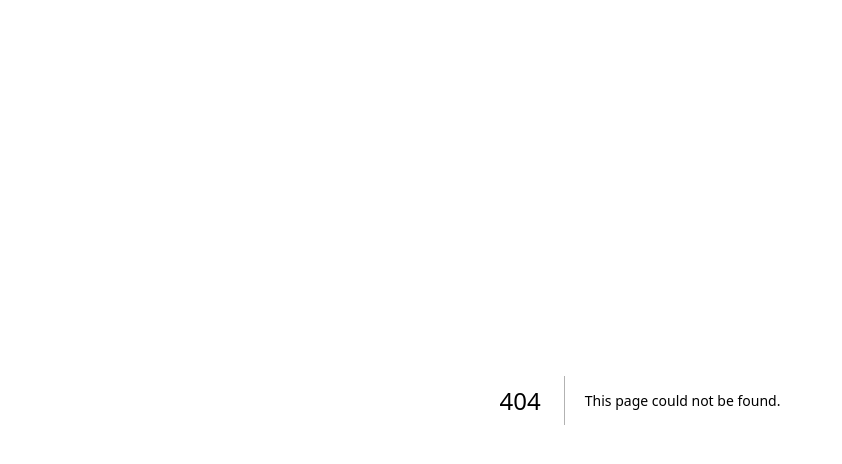
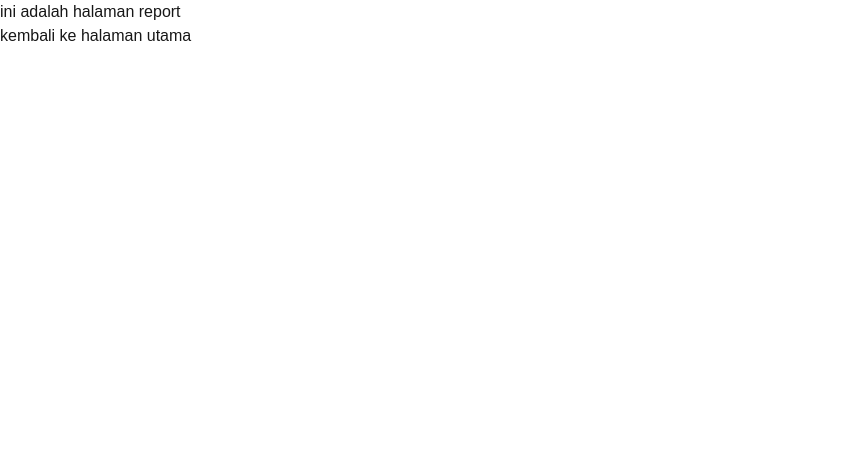
Before and after one commit to MuhamadAndris/RoverApp, a Next.js app: page /report in a window 1280 px wide. Before the commit this address had no page. Shown: the top 464 px of the page, without its empty margins (0-842 px from the left). Built offline with nearby package versions, Linux system fonts and the light colour scheme.

Commit message:
menambahkan tombol untuk bolak balik dari home ke report dan sebaliknya

```diff
--- a/app/page.tsx
+++ b/app/page.tsx
@@ -1,8 +1,10 @@
+import Link from "next/link";
 
 export default function Home() {
   return (
     <>
       <h1>ini adalah halaman utama</h1>
+      <Link href="/report">ke halaman report</Link>
     </>
   )
 }
--- /dev/null
+++ b/app/report/page.tsx
@@ -0,0 +1,12 @@
+import Link from "next/link";
+
+const ReportPage = () => {
+    return (
+        <div>
+            <h1>ini adalah halaman report</h1>
+            <Link href="/">kembali ke halaman utama</Link>
+        </div>
+    )
+}
+
+export default ReportPage;
```
